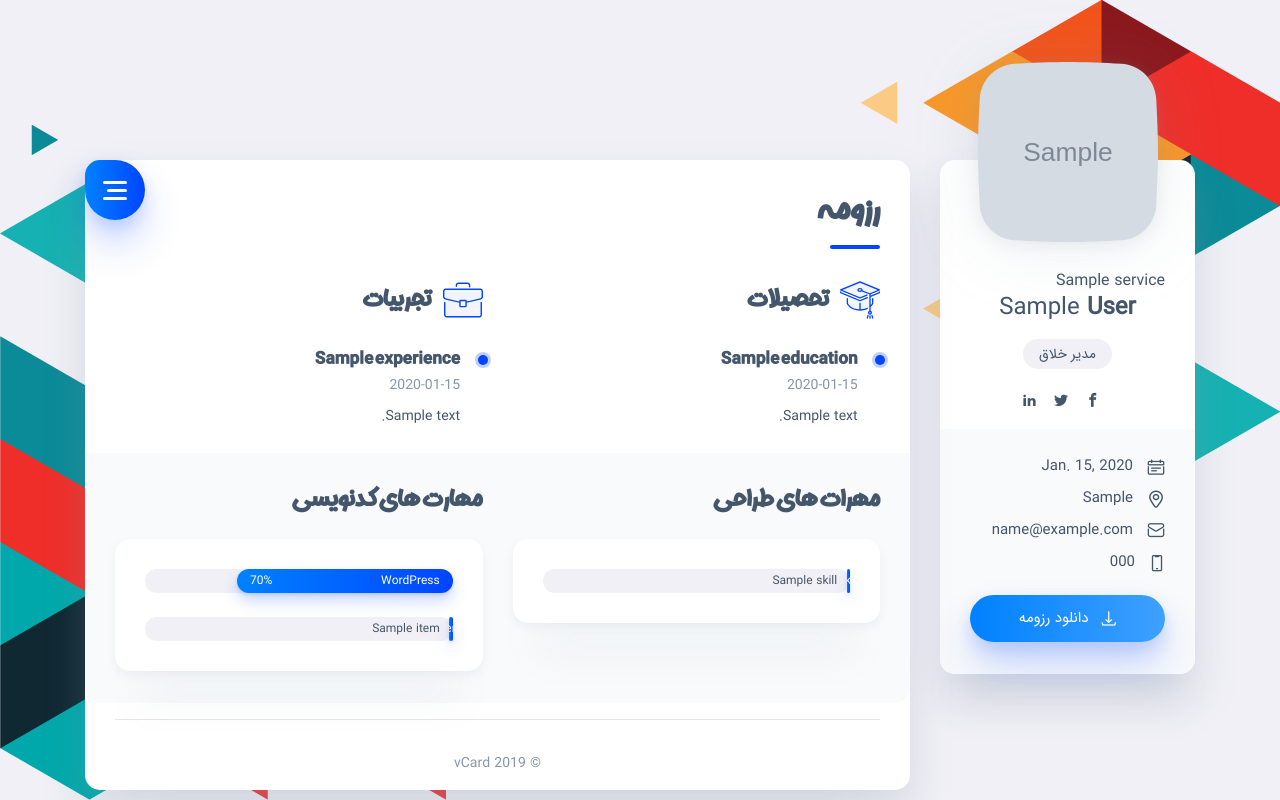
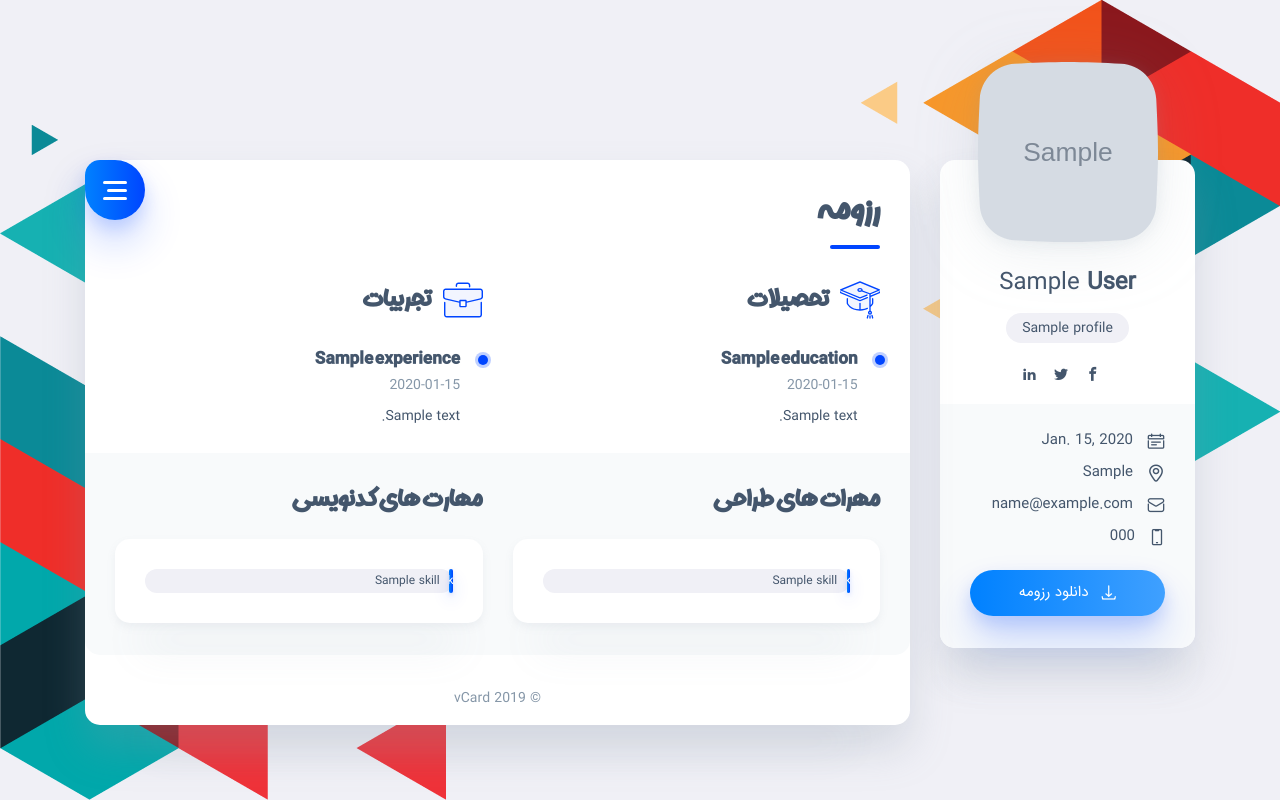
Before and after one commit to MeysamS/cv-tools, a Django app: template templates/cv/resume.html in a window 1280 px wide. Run offline with Django 3.2, Linux system fonts and the light colour scheme; a user stored in the database is signed in; tables that the repository leaves empty hold one stand-in row (values such as "Sample post"); the template is opened without the code that fills it: values that come from a table or form of the project are taken from there, most other values are stand-ins (such as "Sample title", 1, 10 or a date in 2020); grey boxes marked "Sample" are stand-in pictures; some libraries are stand-ins or nearby versions.

Commit message:
job_title add field

```diff
--- a/cv/admin.py
+++ b/cv/admin.py
@@ -23,6 +23,10 @@ class ServiceAdmin(admin.ModelAdmin):
 class Design_skillsAdmin(admin.ModelAdmin):
     list_display = ['title', 'percent']
 
+@admin.register(Coding_skills)
+class Coding_skillsAdmin(admin.ModelAdmin):
+    list_display = ['title', 'percent']
+
 
 @admin.register(Profile)
 class ProfileAdmin(admin.ModelAdmin):
--- a/cv/models.py
+++ b/cv/models.py
@@ -74,13 +74,14 @@ class Services(models.Model):
 
 class Profile(models.Model):
     user = models.OneToOneField(User, null=True, on_delete=models.SET_NULL)
-    bio = models.TextField(max_length=1000, blank=True)
-    location = models.CharField(max_length=30, blank=True)
-    brith_date = models.DateField(null=True, blank=True)
-    phone_number = models.CharField(max_length=11)
-    avatar = models.ImageField(upload_to='avatar', null=True)
+    bio = models.TextField(max_length=1000, blank=True, verbose_name="درباره من")
+    location = models.CharField(max_length=30, blank=True,verbose_name="آدرس")
+    brith_date = models.DateField(null=True, blank=True,verbose_name="تاریخ تولد")
+    phone_number = models.CharField(max_length=11,verbose_name="تلفن همراه")
+    avatar = models.ImageField(upload_to='avatar', null=True,verbose_name="تصویر پروفایل")
     resume_file = models.FileField(upload_to='resumeFile', null=True, validators=[
-                                   validate_file_extension])
+                                   validate_file_extension],verbose_name="فایل رزومه", help_text="پسوند فایل فقط باید شامل نوع pdf و یا  word باشد")
+    job_title = models.CharField(max_length=200, verbose_name="عنوان شغلی",null=True,blank=True)
 
     class Meta:
         verbose_name_plural = "پروفایل"
--- a/templates/base.html
+++ b/templates/base.html
@@ -87,7 +87,7 @@
                         {% block content %} {% endblock content %}
                     </div>
 
-                    <hr>
+                    {% comment %} <hr> {% endcomment %}
                     <!-- Footer -->
                     <footer class="footer">© 2019 vCard</footer>
                 </div>
--- a/templates/cv/coding_skills.html
+++ b/templates/cv/coding_skills.html
@@ -2,22 +2,7 @@
   <h2 class="title title--h3">مهارت های کدنویسی</h2>
   <div class="box box__second">
     <!-- Progress -->
-    <div class="progress">
-      <div
-        class="progress-bar"
-        role="progressbar"
-        aria-valuenow="70"
-        aria-valuemin="0"
-        aria-valuemax="100"
-        style="width: 70%; z-index: 2"
-      >
-        <div class="progress-text"><span>WordPress</span><span>70%</span></div>
-      </div>
-      <div class="progress-text"><span>WordPress</span></div>
-    </div>
-
-    <!-- Progress -->
-    {% for item in coding_skills %}{% endfor %}
+    {% for item in coding_skills %}
     <div class="progress">
       <div
         class="progress-bar"
@@ -33,5 +18,6 @@
       </div>
       <div class="progress-text"><span>{{item.title}}</span></div>
     </div>
+    {% endfor %}
   </div>
 </div>
--- a/templates/sidebar.html
+++ b/templates/sidebar.html
@@ -10,15 +10,12 @@
             />
         </g>
     </svg>
-    {% for service in user.services_set.all %}
-        {{ service.title }}
-    {% endfor %}
 
     <div class="text-center">
         <h3 class="title title--h3 sidebar__user-name">
             <span class="weight--500">{{ user.profile.user.first_name }}</span> {{ user.profile.user.last_name }}
         </h3>
-        <div class="badge badge--gray">مدیر خلاق</div>
+        <div class="badge badge--gray">{{user.profile.job_title}}</div>
 
         <!-- Social -->
         <div class="social">
@@ -70,7 +67,7 @@
             </li>
         </ul>
 
-        <a class="btn btn--blue-gradient" href="media/{{ user.profile.resumeFile }}"
+        <a class="btn btn--blue-gradient" href="{{ user.profile.resume_file.url }}"
         ><i class="font-icon icon-download"></i> دانلود رزومه</a
         >
     </div>
```
Also changed, not shown: cv/views.py (+0 -10 lines), cv/migrations/0005_auto_20210104_0002.py (added).
